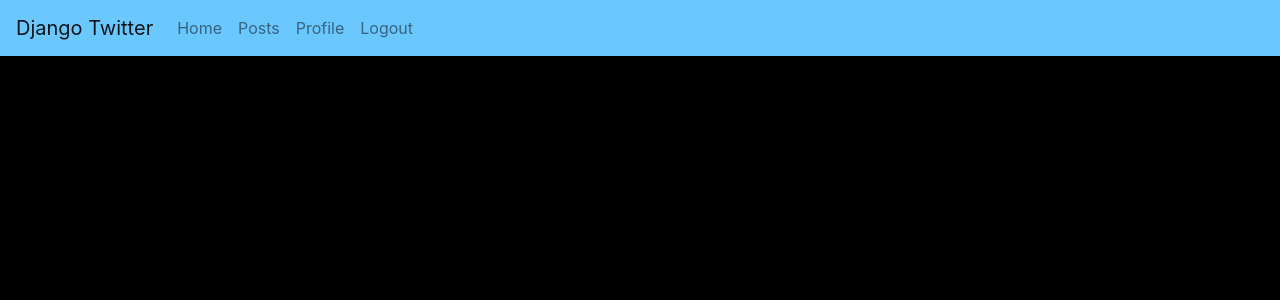
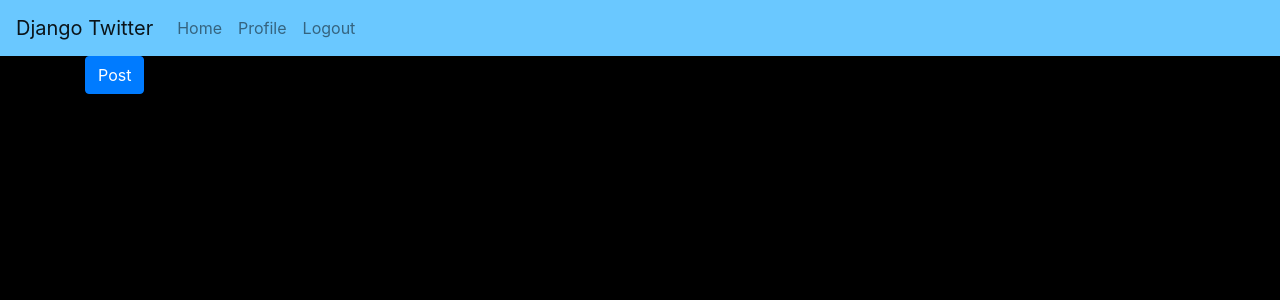
Before and after one commit to myerkes/djangotwitter, a Django app: page /posts/ in a window 1280 px wide. Shown: the top 300 px of the page. Run offline with Django 3.2, Linux system fonts and the light colour scheme; the visitor is signed in with stand-in values (Sample User, id 1); data that the repository does not hold is empty; some libraries are stand-ins or nearby versions.

Commit message:
Add basic post create button to home

```diff
--- a/posts/templates/posts/base.html
+++ b/posts/templates/posts/base.html
@@ -21,12 +21,9 @@
 
             <div class="collapse navbar-collapse" id="navbarSupportedContent">
               <ul class="navbar-nav mr-auto">
-                <li class="nav-item">
-                  <a class="nav-link" href="{% url 'posts:index' %}">Home</a>
-                </li>
                 {% if user.is_authenticated %}
                 <li class="nav-item">
-                  <a class="nav-link" href="{% url 'posts:posts' %}">Posts</a>
+                  <a class="nav-link" href="{% url 'posts:posts' %}">Home</a>
                 </li>
                 <li class="nav-item">
                   <a class="nav-link" href="{% url 'myaccount:profile' %}">Profile</a>
--- a/posts/templates/posts/post_list.html
+++ b/posts/templates/posts/post_list.html
@@ -4,6 +4,11 @@
 
 
 <div class="container">
+    <div class="row">
+        <div class="col">
+            <a href="{% url 'posts:postcreate' %}" class="btn btn-primary">Post</a>
+        </div>
+    </div>
     <div class="row">
         <div class="col">
 
```
